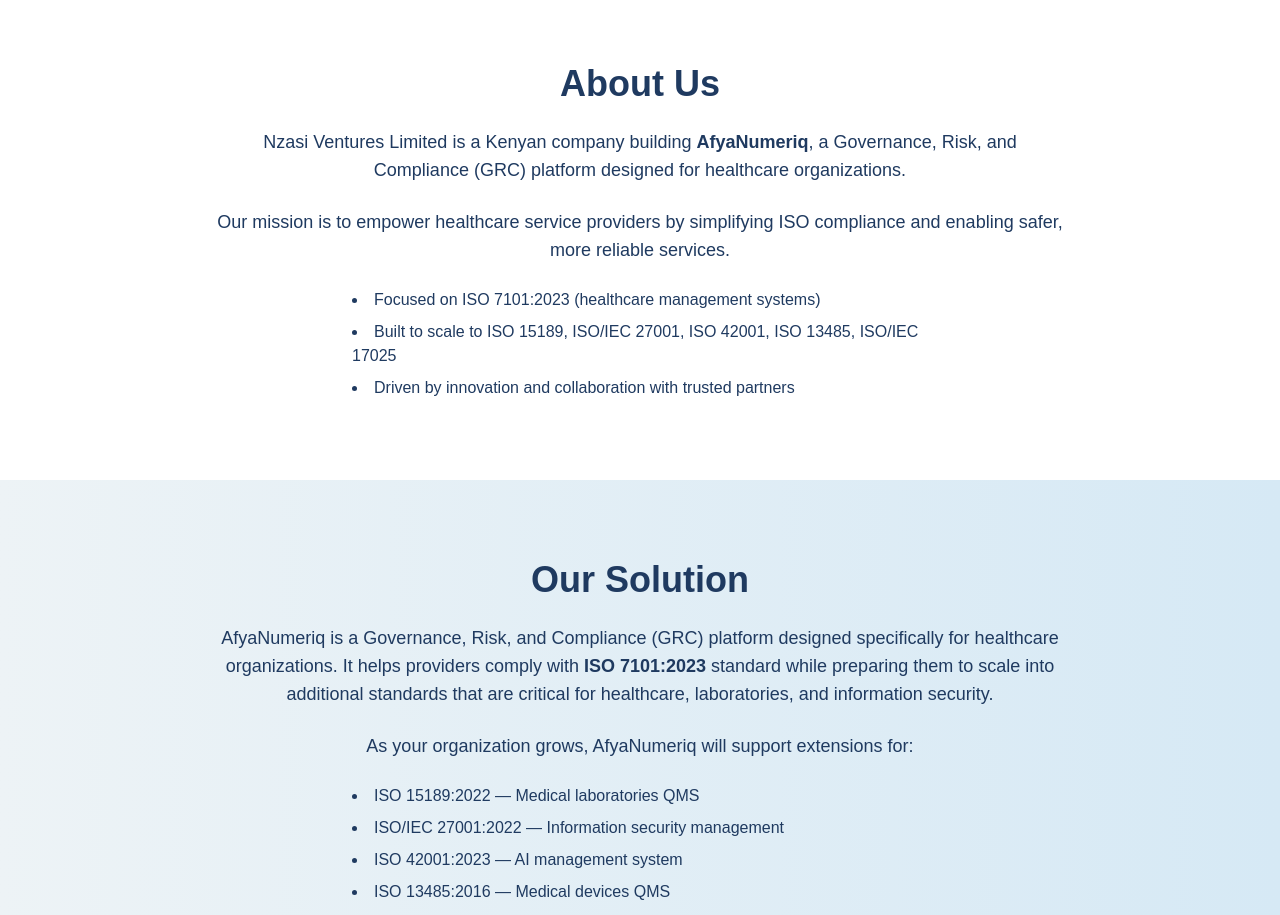
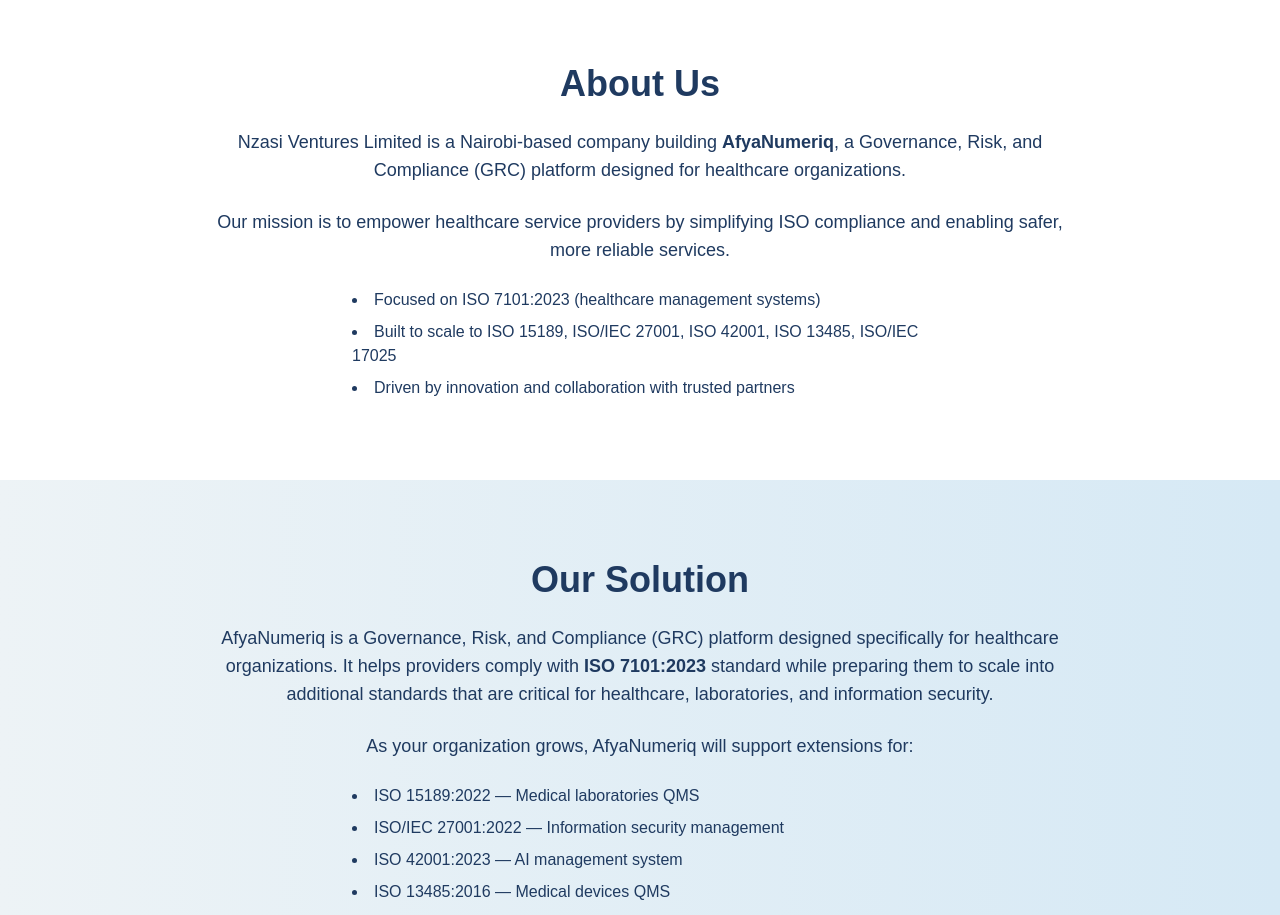
Before and after one commit to SWakhungu/Nzasi, a Next.js app in the folder site/: page / in a window 1280 px wide. Shown: the part 880-1795 px from the top of the page. Built offline with nearby package versions, Linux system fonts and the light colour scheme.

Commit message:
amendment of the company description in About Us section

```diff
--- a/site/app/page.js
+++ b/site/app/page.js
@@ -36,7 +36,7 @@
         <div className="max-w-4xl mx-auto px-6 text-center">
           <h2 className="text-3xl md:text-4xl font-bold mb-6">About Us</h2>
           <p className="text-lg mb-6">
-            Nzasi Ventures Limited is a Kenyan company building{" "}
+            Nzasi Ventures Limited is a Nairobi-based company building{" "}
             <span className="font-semibold">AfyaNumeriq</span>, a Governance,
             Risk, and Compliance (GRC) platform designed for healthcare
             organizations.
```
